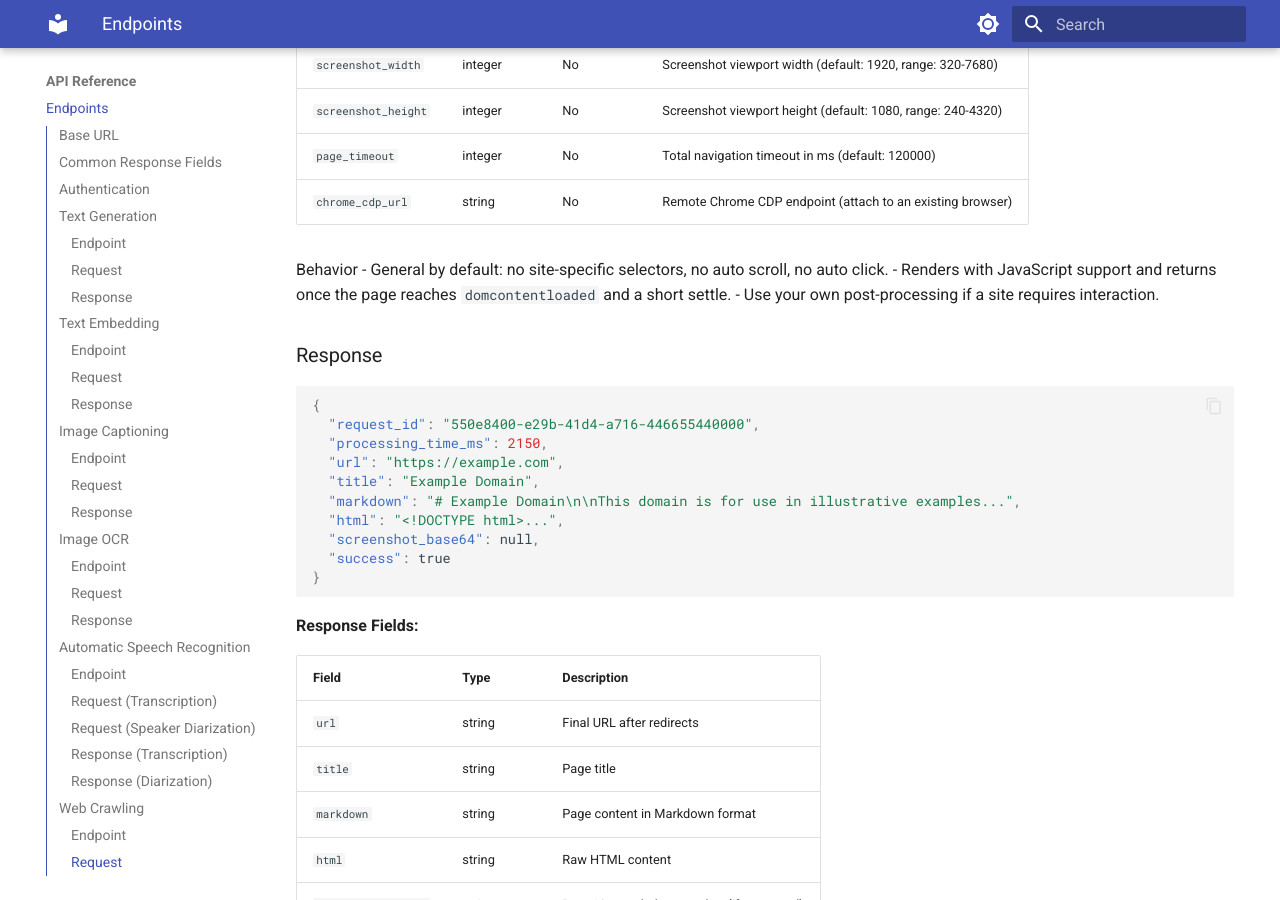
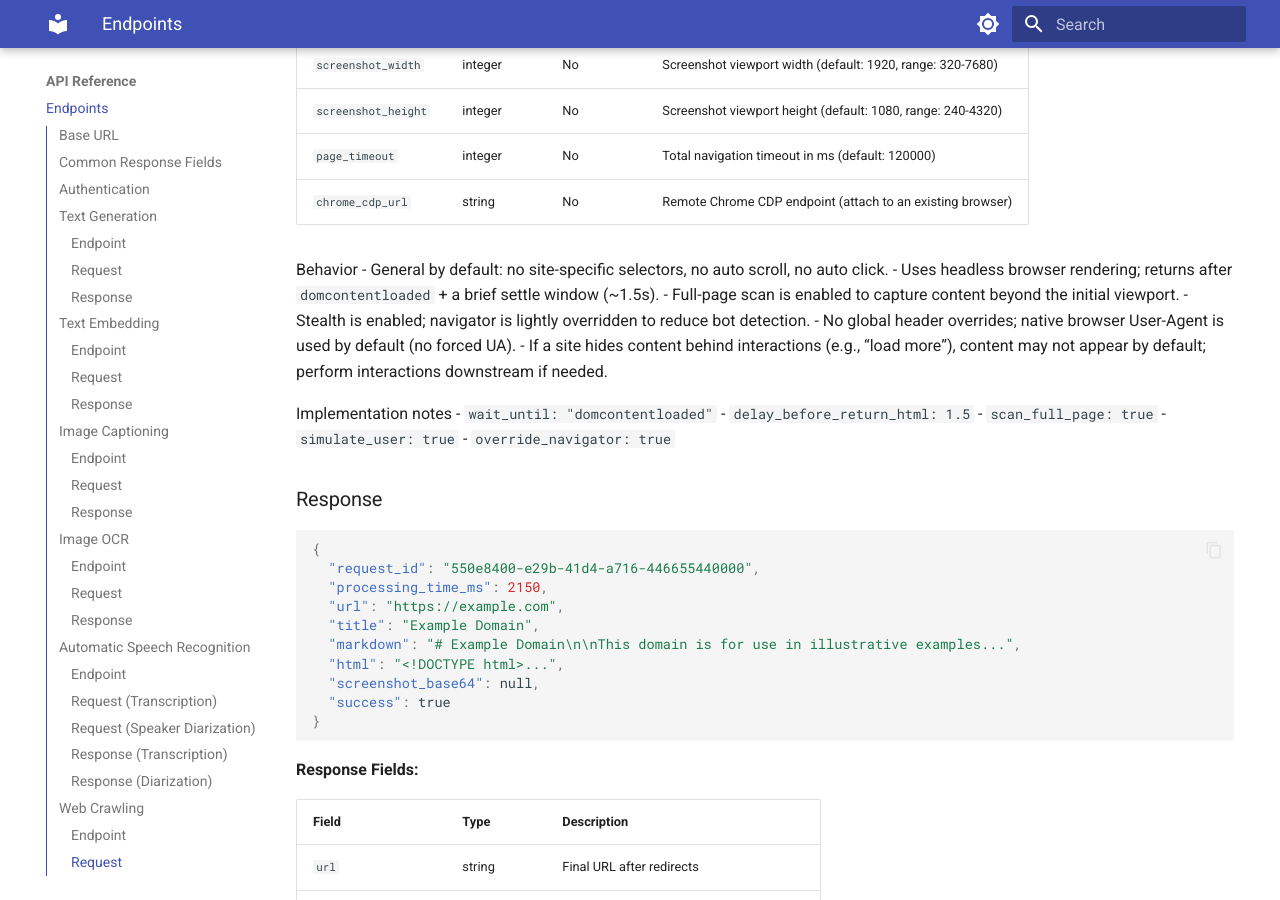
Before and after one commit to xiaoyuanzhu-com/homelab-ai-in-docker, an MkDocs documentation site: the page built from docs/api-reference.md, in a window 1280 px wide and 900 px high, scrolled down 7818 px. Built offline with MkDocs 1.6.1 and Material for MkDocs 9.7.7, drawn with Linux system fonts in a browser that asks for light colours.

Commit message:
docs(crawl): document general crawler strategy (no selectors/clicks), domcontentloaded+1.5s settle, full-page scan, stealth; no UA/header overrides

```diff
--- a/docs/api-reference.md
+++ b/docs/api-reference.md
@@ -352,8 +352,18 @@ POST /api/crawl
 
 Behavior
 - General by default: no site-specific selectors, no auto scroll, no auto click.
-- Renders with JavaScript support and returns once the page reaches `domcontentloaded` and a short settle.
-- Use your own post-processing if a site requires interaction.
+- Uses headless browser rendering; returns after `domcontentloaded` + a brief settle window (~1.5s).
+- Full-page scan is enabled to capture content beyond the initial viewport.
+- Stealth is enabled; navigator is lightly overridden to reduce bot detection.
+- No global header overrides; native browser User-Agent is used by default (no forced UA).
+- If a site hides content behind interactions (e.g., “load more”), content may not appear by default; perform interactions downstream if needed.
+
+Implementation notes
+- `wait_until: "domcontentloaded"`
+- `delay_before_return_html: 1.5`
+- `scan_full_page: true`
+- `simulate_user: true`
+- `override_navigator: true`
 
 ### Response
 
```
